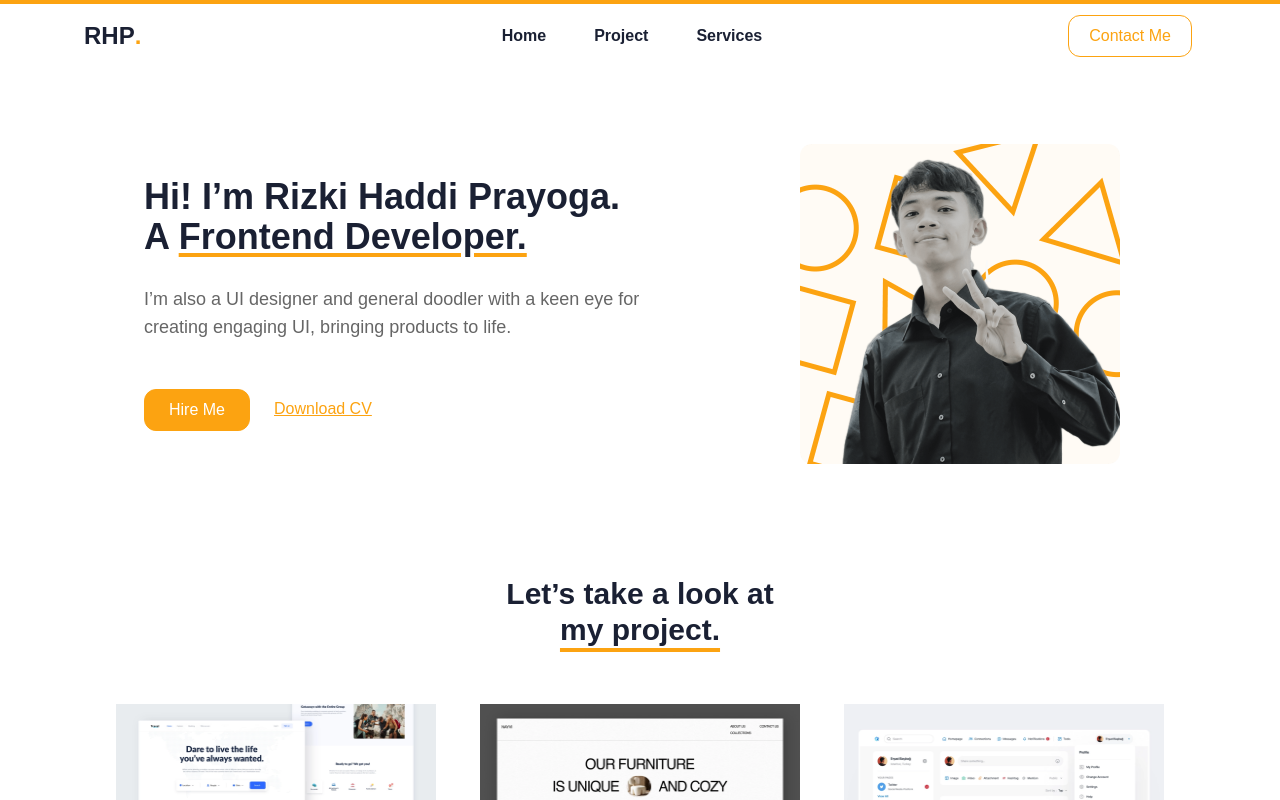
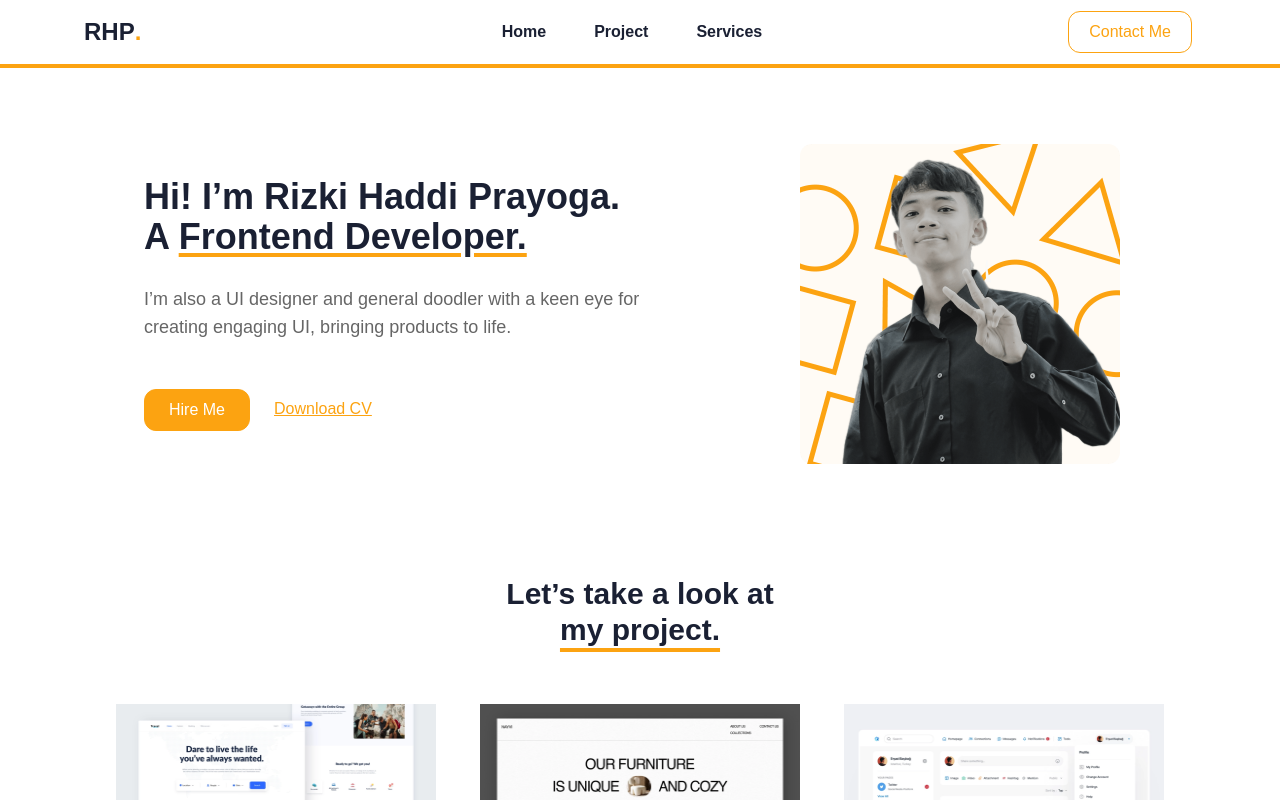
Before and after one commit to RizuMong/personal-website, a React (Vite) app: page / in a window 1280 px wide. Shown: the top 800 px of the page. Built offline with nearby package versions, Linux system fonts and the light colour scheme.

Commit message:
update animation

```diff
--- a/src/components/Navbar.jsx
+++ b/src/components/Navbar.jsx
@@ -3,7 +3,7 @@ import { Link } from "react-router-dom";
 
 const Navbar = () => {
   return (
-    <nav className="navbar sticky top-1 bg-white">
+    <nav className="navbar sticky top-0 bg-white">
       <div className="navbar-start ml-0 sm:ml-0 md:ml-2 lg:ml-7 xl:ml-16">
         <div className="dropdown">
           <label
--- a/src/pages/Index.jsx
+++ b/src/pages/Index.jsx
@@ -20,7 +20,7 @@ const Index = () => {
   return (
     <>
       <motion.div
-        className="h-1 bg-primary origin-[0%] top-0 left-0 right-0 fixed"
+        className="h-1 bg-primary origin-[0%] top-[64px] left-0 right-0 fixed"
         style={{ scaleX }}
       />
 
```
